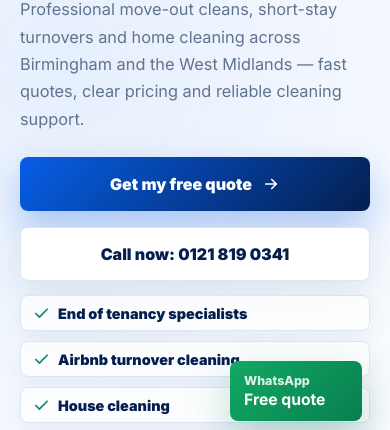
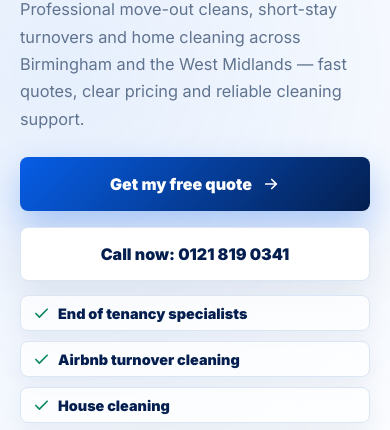
Before and after one commit to nanomachine0011-dev/crownclean, a plain HTML site: page index.html in a window 390 px wide. Shown: the part 409-839 px from the top of the page. Drawn offline with Linux system fonts and the light colour scheme.

Commit message:
Remove WhatsApp floating CTA

```diff
--- a/assets/css/styles.css
+++ b/assets/css/styles.css
@@ -909,37 +909,6 @@
   box-shadow: var(--shadow-lg);
 }
 
-.floating-contact {
-  position: fixed;
-  right: 22px;
-  bottom: 22px;
-  z-index: 60;
-  display: grid;
-  gap: 2px;
-  min-width: 168px;
-  padding: 14px 18px;
-  color: var(--white);
-  background: linear-gradient(135deg, #12a865, #087f4e);
-  border-radius: var(--radius);
-  box-shadow: 0 18px 44px rgba(8, 127, 78, 0.28);
-  transition: transform 180ms ease, box-shadow 180ms ease;
-}
-
-.floating-contact:hover {
-  transform: translateY(-3px) scale(1.02);
-  box-shadow: 0 24px 56px rgba(8, 127, 78, 0.36);
-}
-
-.floating-contact span {
-  font-size: 0.78rem;
-  font-weight: 800;
-  opacity: 0.86;
-}
-
-.floating-contact strong {
-  font-size: 0.98rem;
-}
-
 .cta-band h2,
 .cta-band p {
   color: var(--white);
@@ -1634,13 +1603,4 @@
     display: grid;
   }
 
-  .floating-contact {
-    left: calc(100vw - 160px);
-    right: auto;
-    bottom: 14px;
-    width: 132px;
-    min-width: 0;
-    max-width: calc(100vw - 28px);
-    padding: 12px 14px;
-  }
-}
+}
--- a/index.html
+++ b/index.html
@@ -253,7 +253,6 @@
       <span>Birmingham &amp; West Midlands</span>
     </div>
   </footer>
-  <a class="floating-contact" href="https://wa.me/441218190341?text=Hello%20DepositReady%20Clean%2C%20I%27d%20like%20a%20free%20cleaning%20quote" aria-label="Message DepositReady Clean on WhatsApp"><span>WhatsApp</span><strong>Free quote</strong></a>
   <script src="assets/js/main.js"></script>
 </body>
 </html>
```
Also changed, not shown: about.html (+0 -1 lines), contact.html (+0 -1 lines), locations.html (+0 -1 lines), services.html (+0 -1 lines).
